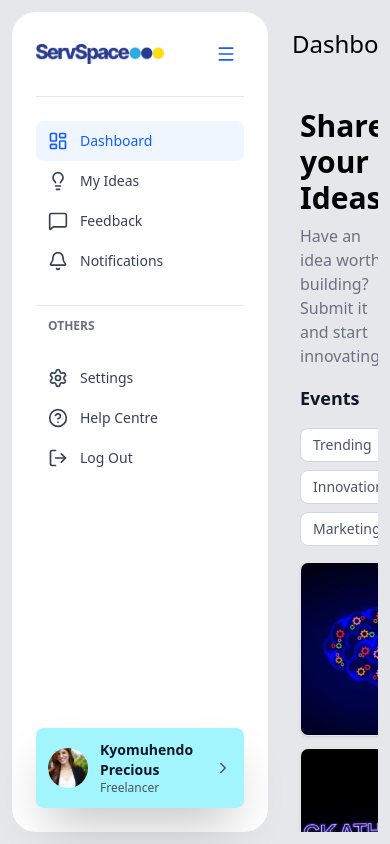
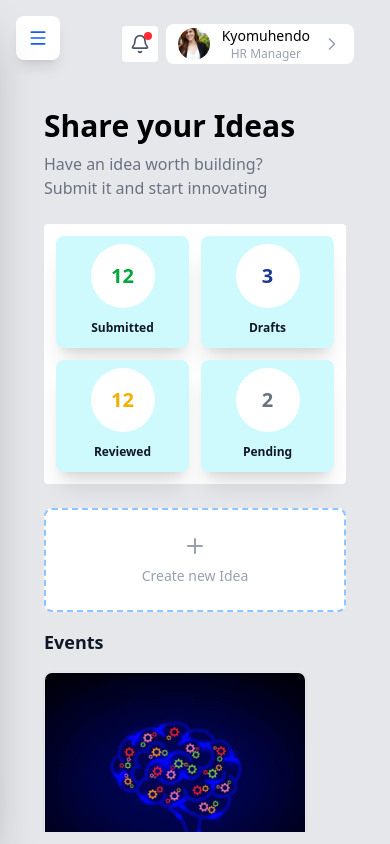
Before and after one commit to Kyomuhe/serve-space, a React (Vite) app: page / in a window 390 px wide. Built offline with nearby package versions, Linux system fonts and the light colour scheme.

Commit message:
sm responsiveness

```diff
--- a/src/components/Dashboard/Dashboard.jsx
+++ b/src/components/Dashboard/Dashboard.jsx
@@ -36,13 +36,13 @@ const Dashboard = () => {
 
     return (
         <div className="flex flex-col p-2 space-y-4">
-            <div className="flex gap-6 items-start">
+            <div className="flex flex-col sm:flex-row gap-6 items-start">
                 <div className="flex flex-col">
                     <h1 className="font-semibold text-3xl mb-2 ">Share your Ideas</h1>
                     <p className="text-gray-500">Have an idea worth building?<br />Submit it and start innovating</p>
                 </div>
 
-                <div className="flex gap-3 flex-1 rounded bg-white p-3">
+                <div className="grid grid-cols-2 w-full md:flex gap-3 flex-1 rounded bg-white p-3">
                     {stats.map((stat) => (
                         <div
                             key={stat.id}
@@ -57,13 +57,12 @@ const Dashboard = () => {
                                 <h3 className="text-gray-900 font-semibold text-xs mb-1">
                                     {stat.label}
                                 </h3>
-                                {/* <p className="text-gray-500 text-xs">{stat.description}</p> */}
                             </div>
                         </div>
                     ))}
                 </div>
 
-                <div className="bg-white rounded-lg border-2 border-dashed border-blue-300 flex flex-col items-center justify-center text-gray-400 gap-2 p-8 w-40">
+                <div className="bg-white rounded-lg border-2 border-dashed border-blue-300 flex flex-col sm:flex-row lg:flex-col items-center justify-center text-gray-400 gap-2 p-6 sm:p-4 lg:p-8 w-full sm:w-40">
                     <Plus size={24} />
                     <p className="text-sm text-center">Create new Idea</p>
                 </div>
--- a/src/components/Dashboard/DashboardOverview.jsx
+++ b/src/components/Dashboard/DashboardOverview.jsx
@@ -38,7 +38,7 @@ export const Events = () => {
     return (
         <div className="flex flex-col gap-4">
             <h2 className="font-semibold text-gray-900 text-lg">Events</h2>
-            <div className="flex flex-row gap-2 items-center flex-wrap">
+            <div className="flex flex-row gap-2 items-center flex-wrap hidden md:flex">
                 <button className="bg-white border border-gray-300 items-center justify-center text-sm text-gray-600 px-3 py-1.5 rounded-lg hover:bg-gray-50">Trending</button>
                 <button className="bg-white border border-gray-300 items-center justify-center text-sm text-gray-600 px-3 py-1.5 rounded-lg hover:bg-gray-50">Upcoming</button>
                 <button className="bg-white border border-gray-300 items-center justify-center text-sm text-gray-600 px-3 py-1.5 rounded-lg hover:bg-gray-50">Innovation</button>
@@ -58,12 +58,12 @@ export const Events = () => {
                 {Event.map((item) => (
                     <div
                         key={item.id}
-                        className="bg-white rounded-lg overflow-hidden flex shadow-sm border border-gray-200"
+                        className="bg-white rounded-lg overflow-hidden flex flex-col sm:flex-row shadow-sm border border-gray-200"
                     >
                         <img
                             src={item.image}
                             alt={item.title}
-                            className="w-40 h-auto object-cover flex-shrink-0"
+                            className="w-full sm:w-40 h-48 sm:h-auto object-cover flex-shrink-0"
                         />
 
                         <div className="flex flex-col flex-1 p-4">
@@ -72,8 +72,8 @@ export const Events = () => {
                                 <p className="text-sm text-gray-500">{item.description}</p>
                             </div>
 
-                            <div className="flex items-center justify-between mt-4">
-                                <div className="flex gap-4 text-sm text-gray-600">
+                            <div className="flex flex-col sm:flex-row sm:items-center sm:justify-between gap-3 mt-4">
+                                <div className="flex flex-col sm:flex-row gap-2 sm:gap-4 text-sm text-gray-600">
                                     <div className="flex items-center gap-1.5">
                                         <CalendarDays size={16} className="text-gray-400" />
                                         <span>{item.date}</span>
@@ -84,15 +84,14 @@ export const Events = () => {
                                     </div>
                                 </div>
 
-                                <button className="bg-blue-50 text-blue-600 px-4 py-1.5 rounded-md text-sm font-medium hover:bg-blue-100">
+                                <button className="bg-blue-50 text-blue-600 px-4 py-1.5 rounded-md text-sm font-medium hover:bg-blue-100 w-full sm:w-auto">
                                     View More
                                 </button>
                             </div>
                         </div>
                     </div>
                 ))}
-            </div>
-        </div>
+            </div>        </div>
     )
 }
 
--- a/src/components/Dashboard/Header.jsx
+++ b/src/components/Dashboard/Header.jsx
@@ -17,13 +17,13 @@ const Header = () => {
 
     return (
         <div className="h-16 flex items-center justify-between px-6">
-            <div>
+            <div className='hidden md:block'>
                 <h1 className="font-medium text-2xl">{getPageTitle()}</h1>
             </div>
 
-            <div className='flex items-center gap-2'>
-                <div className='bg-white rounded flex p-1 space-x-1 text-gray-600'>
-                    <div className='bg-gray-200 rounded p-1'>
+            <div className='flex items-center gap-2 ml-auto sm:ml-0'>
+                <div className='bg-white rounded flex p-1 space-x-1 text-gray-600 hidden md:flex'>
+                    <div className='bg-gray-200 rounded p-1 '>
                         <Sun size={22} />
                     </div>
                     <Moon size={22} />
--- a/src/components/Dashboard/SideMenu.jsx
+++ b/src/components/Dashboard/SideMenu.jsx
@@ -2,13 +2,14 @@ import { useState } from 'react';
 import { useLocation, useNavigate } from 'react-router-dom';
 import logo from '../../assets/serveSpaceLogo.png';
 import profile from '../../assets/profile.png';
-import { ChevronRight, Menu } from 'lucide-react';
+import { ChevronRight, Menu, X } from 'lucide-react';
 import { LayoutDashboard, Lightbulb, MessageSquare, Bell, Settings, HelpCircle, LogOut } from 'lucide-react';
 
 const SideMenu = () => {
     const navigate = useNavigate();
     const location = useLocation();
     const [isCollapsed, setIsCollapsed] = useState(false);
+    const [isMobileMenuOpen, setIsMobileMenuOpen] = useState(false);
 
     const mainMenuItems = [
         { icon: LayoutDashboard, label: 'Dashboard', path: '/dashboard' },
@@ -32,21 +33,33 @@ const SideMenu = () => {
 
     const activePath = getActivePath();
 
-    return (
-        <div className={`${isCollapsed ? 'w-20' : 'w-64'} h-auto bg-white rounded-3xl p-6 flex flex-col gap-6 transition-all duration-300`}>
+    const handleNavigation = (path) => {
+        if (path) {
+            navigate(path);
+        }
+        setIsMobileMenuOpen(false);
+    };
+
+    const MenuContent = () => (
+        <>
             <div className='flex items-center justify-between'>
                 {!isCollapsed && (
                     <img src={logo} alt="servespace logo" className='w-32 h-auto' />
                 )}
                 <button
                     onClick={() => setIsCollapsed(!isCollapsed)}
-                    className='p-2  hover:bg-gray-100 rounded-lg transition-colors ml-auto'
+                    className='p-2 hover:bg-gray-100 rounded-lg transition-colors ml-auto hidden lg:block'
                 >
                     <Menu size={20} className='text-blue-600' />
                 </button>
+                <button
+                    onClick={() => setIsMobileMenuOpen(false)}
+                    className='p-2 hover:bg-gray-100 rounded-lg transition-colors lg:hidden'
+                >
+                    <X size={24} className='text-gray-600' />
+                </button>
             </div>
             <div className='h-px bg-gray-200'></div>
-
 
             <nav className='flex flex-col'>
                 {mainMenuItems.map((item, index) => {
@@ -55,11 +68,12 @@ const SideMenu = () => {
                     return (
                         <button
                             key={index}
-                            onClick={() => navigate(item.path)}
-                            className={`flex items-center gap-3 px-3 py-2.5 rounded-lg transition-all ${isActive
+                            onClick={() => handleNavigation(item.path)}
+                            className={`flex items-center gap-3 px-3 py-2.5 rounded-lg transition-all ${
+                                isActive
                                     ? 'bg-blue-50 text-blue-600'
                                     : 'text-gray-700 hover:bg-gray-100'
-                                }`}
+                            }`}
                             title={isCollapsed ? item.label : ''}
                         >
                             <Icon size={20} className='flex-shrink-0' />
@@ -85,11 +99,12 @@ const SideMenu = () => {
                     return (
                         <button
                             key={index}
-                            onClick={() => navigate(item.path)}
-                            className={`flex items-center gap-3 px-3 py-2.5 rounded-lg transition-all ${isActive
+                            onClick={() => handleNavigation(item.path)}
+                            className={`flex items-center gap-3 px-3 py-2.5 rounded-lg transition-all ${
+                                isActive
                                     ? 'bg-blue-50 text-blue-600'
                                     : 'text-gray-700 hover:bg-gray-100'
-                                }`}
+                            }`}
                             title={isCollapsed ? item.label : ''}
                         >
                             <Icon size={20} className='flex-shrink-0' />
@@ -123,7 +138,37 @@ const SideMenu = () => {
                     </div>
                 )}
             </div>
-        </div>
+        </>
+    );
+
+    return (
+        <>
+            <button
+                onClick={() => setIsMobileMenuOpen(true)}
+                className='lg:hidden fixed top-4 left-4 z-40 p-3 bg-white rounded-lg shadow-lg hover:bg-gray-50 transition-colors'
+            >
+                <Menu size={20} className='text-blue-600' />
+            </button>
+
+            {isMobileMenuOpen && (
+                <div
+                    className='fixed inset-0 bg-black/60 backdrop-blur-sm z-40 lg:hidden'
+                    onClick={() => setIsMobileMenuOpen(false)}
+                />
+            )}
+
+            <div
+                className={`fixed top-1 left-0 h-full w-64 bg-white rounded-2xl z-50 transform transition-transform duration-300 ease-in-out lg:hidden ${
+                    isMobileMenuOpen ? 'translate-x-0' : '-translate-x-full'
+                } p-6 flex flex-col gap-6 shadow-2xl`}
+            >
+                <MenuContent />
+            </div>
+
+            <div className={`hidden lg:flex ${isCollapsed ? 'w-20' : 'w-64'} h-auto bg-white rounded-3xl p-6 flex-col gap-6 transition-all duration-300`}>
+                <MenuContent />
+            </div>
+        </>
     );
 };
 
```
